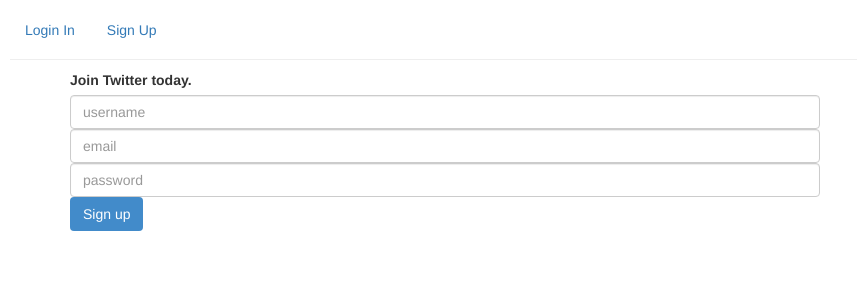
After one commit to Teng-Sun/djangotwitter, a Django app: page /accounts/register/ in a window 1280 px wide. The commit adds this page. Shown: the top 300 px of the page, without its empty margins (0-857 px from the left). Run offline with Django 3.2, Linux system fonts and the light colour scheme; some libraries are stand-ins or nearby versions.

Commit message:
Feature add: user register

```diff
--- a/mysite/mysite/urls.py
+++ b/mysite/mysite/urls.py
@@ -8,4 +8,5 @@ urlpatterns = [
     url(r'', include('twitter.urls')),
     url(r'^accounts/login/$', views.login, name='login'),
     url(r'^accounts/logout/$', views.logout, name='logout', kwargs={'next_page': '/'}),
+    # url(r'^accounts/register/$', views.register, name='register'),
 ]
--- a/mysite/twitter/forms.py
+++ b/mysite/twitter/forms.py
@@ -1,9 +1,16 @@
 from django import forms
 
+from django.contrib.auth.models import User
 from .models import Tweet
+
 
 class TweetForm(forms.ModelForm):
 
     class Meta:
         model = Tweet
         fields = ('content',)
+
+class RegistrationForm(forms.ModelForm):
+    class Meta:
+        model = User
+        fields = ('username', 'email', 'password')
--- /dev/null
+++ b/mysite/twitter/templates/registration/register.html
@@ -0,0 +1,18 @@
+{% extends "twitter/base.html" %}
+
+{% block main %}
+  {% if form.errors %}
+    <p>Please try again.</p>
+  {% endif %}
+
+  <form method="post" action="{% url 'register' %}">
+    {% csrf_token %}
+    <label class="form-control-label">Join Twitter today.</label>
+    <input class="form-control" type="text" name="username" placeholder="username"></input>
+    <input class="form-control" type="email" name="email" placeholder="email"></input>
+    <input class="form-control" type="password" name="password" placeholder="password"></input>
+    <button class="btn button-base-color" type="submit" value="register" >
+      Sign up
+    </button>
+  </form>
+{% endblock %}
--- a/mysite/twitter/templates/twitter/base.html
+++ b/mysite/twitter/templates/twitter/base.html
@@ -39,6 +39,9 @@
             <li>
               <a href="{% url 'login' %}">Login In</a>
             </li>
+            <li>
+              <a href="{% url 'register' %}">Sign Up</a>
+            </li>
           {% endif %}
         </ul>
       </div>
--- a/mysite/twitter/urls.py
+++ b/mysite/twitter/urls.py
@@ -5,4 +5,5 @@ urlpatterns = [
     url(r'^$', views.tweet_list, name='tweet_list'),
     url(r'^tweet/$', views.add_tweet, name='add_tweet'),
     url(r'^profile/$', views.profile, name='profile'),
+    url(r'^accounts/register/$', views.register, name='register'),
 ]
--- a/mysite/twitter/views.py
+++ b/mysite/twitter/views.py
@@ -2,7 +2,7 @@ from django.shortcuts import render, redirect
 from django.contrib.auth.models import User
 
 from .models import Tweet
-from .forms import TweetForm
+from .forms import TweetForm, RegistrationForm
 
 def tweet_list(request):
     return render(request, 'twitter/tweet_list.html', {})
@@ -25,3 +25,22 @@ def profile(request):
     return render(request, 'twitter/profile.html', {
         'user': request.user
     })
+
+def register(request):
+    if request.method == 'POST':
+        form = RegistrationForm(request.POST)
+        if form.is_valid():
+            form.save(commit=False)
+            user = User.objects.create_user(
+                request.POST.get('username'),
+                request.POST.get('email'),
+                request.POST.get('password'),
+            )
+            user.save()
+            return redirect('login')
+    else:
+        form = RegistrationForm()
+
+    return render(request, 'registration/register.html', {
+        'form': form,
+    })
```
